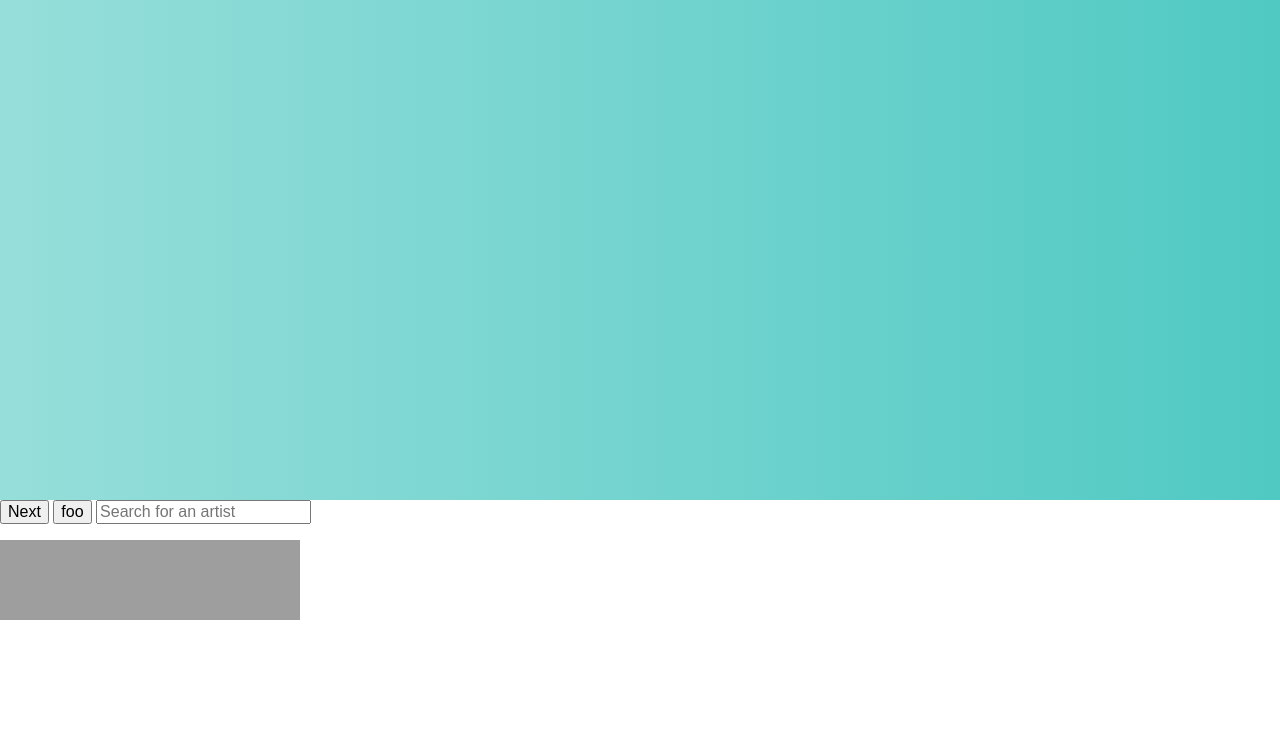
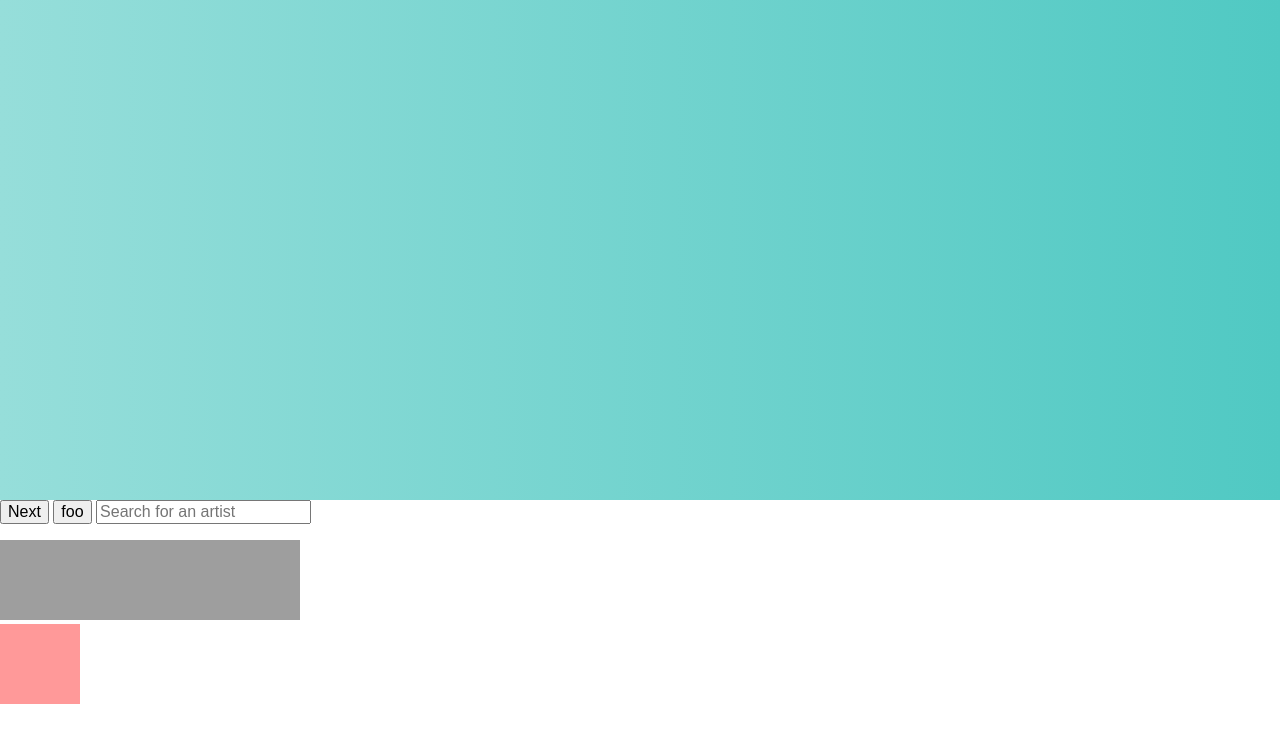
Before and after one commit to citylims/JukeboxUI, a website: page app/index.html at #!/jukebox in a window 1280 px wide. Drawn offline with Linux system fonts and the light colour scheme; grey boxes are pictures that could not be loaded.

Commit message:
play button overlay cta

```diff
--- a/app/assets/scss/_spotify.scss
+++ b/app/assets/scss/_spotify.scss
@@ -5,4 +5,14 @@
   background: white;
   position: absolute;
   left: 80px;
+
+  .play-overlay {
+    width: 80px;
+    height: 80px;
+    background: red;
+    opacity: .4;
+    position: absolute;
+    left: -80px;
+  }
+
 }
--- a/app/templates/jukebox.html
+++ b/app/templates/jukebox.html
@@ -19,7 +19,7 @@
 </div>
 {{trackQuery}}
 <div class="spotify-container">
-
+  <div class="play-overlay"></div>
 </div>
 
 <iframe id="spotify-player" src="https://embed.spotify.com/?uri=spotify:user:citylims:playlist:7Iu50rZxm3R0nciFzISZLd" width="300" height="80" frameborder="0" allowtransparency="true"></iframe>
```
Also changed, not shown: app/assets/app.css, 1 other file.
